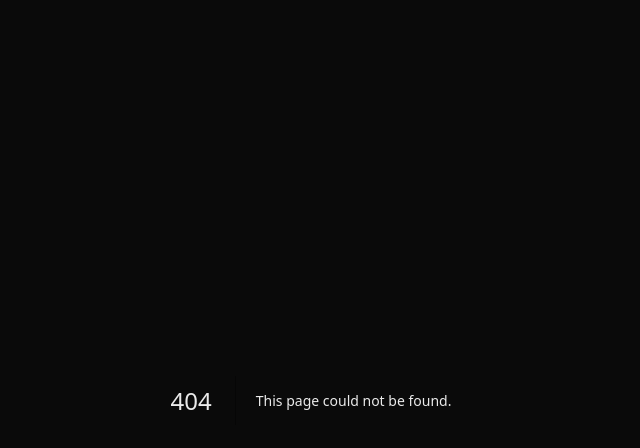
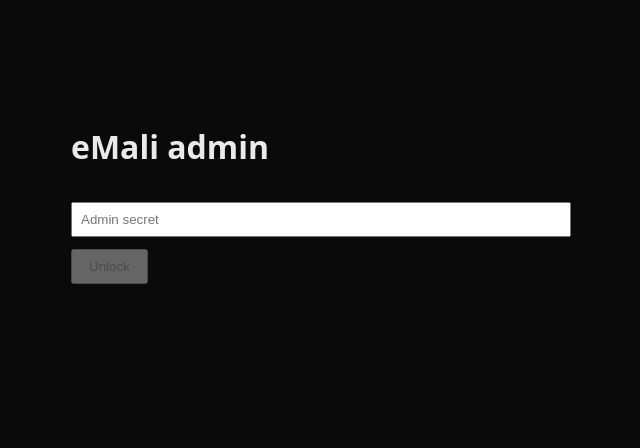
Before and after one commit to CBahtaria/MahlanyaRPG, a Next.js app in the folder web/: page /admin/emali in a window 1280 px wide. Before the commit this address had no page. Shown: the top 448 px of the page, without its empty margins (329-969 px from the left). Built offline with nearby package versions, Linux system fonts and the light colour scheme.

Commit message:
feat(web): add eMali admin confirm/reject page

```diff
--- /dev/null
+++ b/web/app/admin/emali/page.tsx
@@ -0,0 +1,102 @@
+'use client'
+
+import { useState } from 'react'
+
+type PaymentReference = {
+  id: string
+  service_slug: string
+  amount_cents: number
+  currency: string
+  payer_name: string
+  payer_contact: string
+  emali_reference: string
+  status: 'pending' | 'confirmed' | 'rejected'
+  created_at: string
+}
+
+export default function EmaliAdminPage() {
+  const [secret, setSecret] = useState('')
+  const [unlocked, setUnlocked] = useState(false)
+  const [refs, setRefs] = useState<PaymentReference[]>([])
+  const [loading, setLoading] = useState(false)
+  const [error, setError] = useState('')
+
+  async function load(currentSecret: string) {
+    setLoading(true)
+    setError('')
+    const res = await fetch('/api/emali/list', {
+      headers: { Authorization: `Bearer ${currentSecret}` },
+    })
+    if (!res.ok) {
+      setError('Unauthorized or request failed')
+      setUnlocked(false)
+      setLoading(false)
+      return
+    }
+    const body = await res.json()
+    setRefs(body.references)
+    setUnlocked(true)
+    setLoading(false)
+  }
+
+  // Branches on res.ok (HTTP status) only — never on error message text. The
+  // server's `error` field is shown verbatim because it carries real signal:
+  // confirm-path 404 means a delivery email already went out for a request
+  // whose write lost a race; 502 means the row is still `pending` and nothing
+  // was sent, safe to retry. Both are distinguishable to the operator only if
+  // we surface the real string instead of writing our own generic one.
+  async function act(id: string, action: 'confirm' | 'reject') {
+    const res = await fetch(`/api/emali/${id}`, {
+      method: 'PATCH',
+      headers: {
+        'Content-Type': 'application/json',
+        Authorization: `Bearer ${secret}`,
+      },
+      body: JSON.stringify({ action }),
+    })
+    if (!res.ok) {
+      const responseBody = await res.json().catch(() => ({ error: 'Unknown error' }))
+      setError(responseBody.error ?? 'Action failed')
+      return
+    }
+    load(secret)
+  }
+
+  if (!unlocked) {
+    return (
+      <main style={{ maxWidth: 480, margin: '80px auto', padding: 24, fontFamily: 'system-ui, sans-serif' }}>
+        <h1>eMali admin</h1>
+        <input
+          type="password"
+          value={secret}
+          onChange={(e) => setSecret(e.target.value)}
+          placeholder="Admin secret"
+          style={{ width: '100%', padding: 8, marginTop: 12 }}
+        />
+        <button onClick={() => load(secret)} disabled={loading || !secret} style={{ marginTop: 12, padding: '8px 16px' }}>
+          {loading ? 'Checking…' : 'Unlock'}
+        </button>
+        {error && <p style={{ color: '#c33' }}>{error}</p>}
+      </main>
+    )
+  }
+
+  return (
+    <main style={{ maxWidth: 720, margin: '40px auto', padding: 24, fontFamily: 'system-ui, sans-serif' }}>
+      <h1>eMali payment references</h1>
+      {error && <p style={{ color: '#c33' }}>{error}</p>}
+      {refs.map((r) => (
+        <div key={r.id} style={{ border: '1px solid #333', borderRadius: 4, padding: 16, marginTop: 12 }}>
+          <p>{r.payer_name} ({r.payer_contact}) &mdash; E{(r.amount_cents / 100).toFixed(2)} {r.currency}</p>
+          <p>Ref: {r.emali_reference} &mdash; Status: {r.status}</p>
+          {r.status === 'pending' && (
+            <div style={{ display: 'flex', gap: 8, marginTop: 8 }}>
+              <button onClick={() => act(r.id, 'confirm')}>Confirm</button>
+              <button onClick={() => act(r.id, 'reject')}>Reject</button>
+            </div>
+          )}
+        </div>
+      ))}
+    </main>
+  )
+}
```
